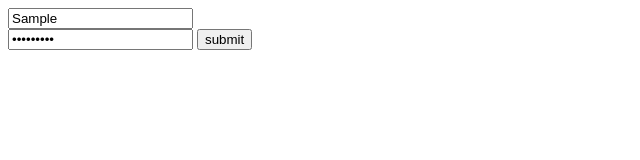
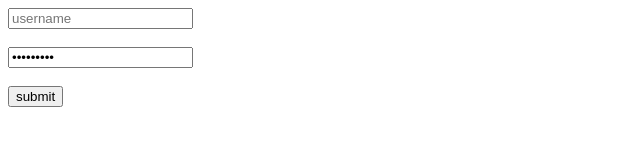
Before and after one commit to mariocraft987/dealWithIt, a plain HTML site: page login.html in a window 1280 px wide. Both pictures are taken after typing "Sample", "Sample123" into the empty fields and a click on the button "submit". Shown: the whole page, without its empty margins (0-640 px from the left). Drawn offline with Linux system fonts and the light colour scheme.

Commit message:
Update login.html

```diff
--- a/login.html
+++ b/login.html
@@ -4,9 +4,20 @@
     <title>Login</title>
   </head>
   <body>
-    <input type="text" placeholder="username" id="username">
+    <input type="text" placeholder="username" id="username" onfocusout="myFunction()">
+    <br/>
     <br/>
     <input type="password" placeholder="password">
-    <button>submit</button>
+    <br/>
+    <br/>
+    <button onclick="dontGo()">submit</button>
   </body>
+  <script>
+    function myFunction() {
+      document.getElementById('username').value = "";
+    }
+    function dontGo() {
+      alert('please fill out the form!!')
+    }
+  </script>
 </html>
```
